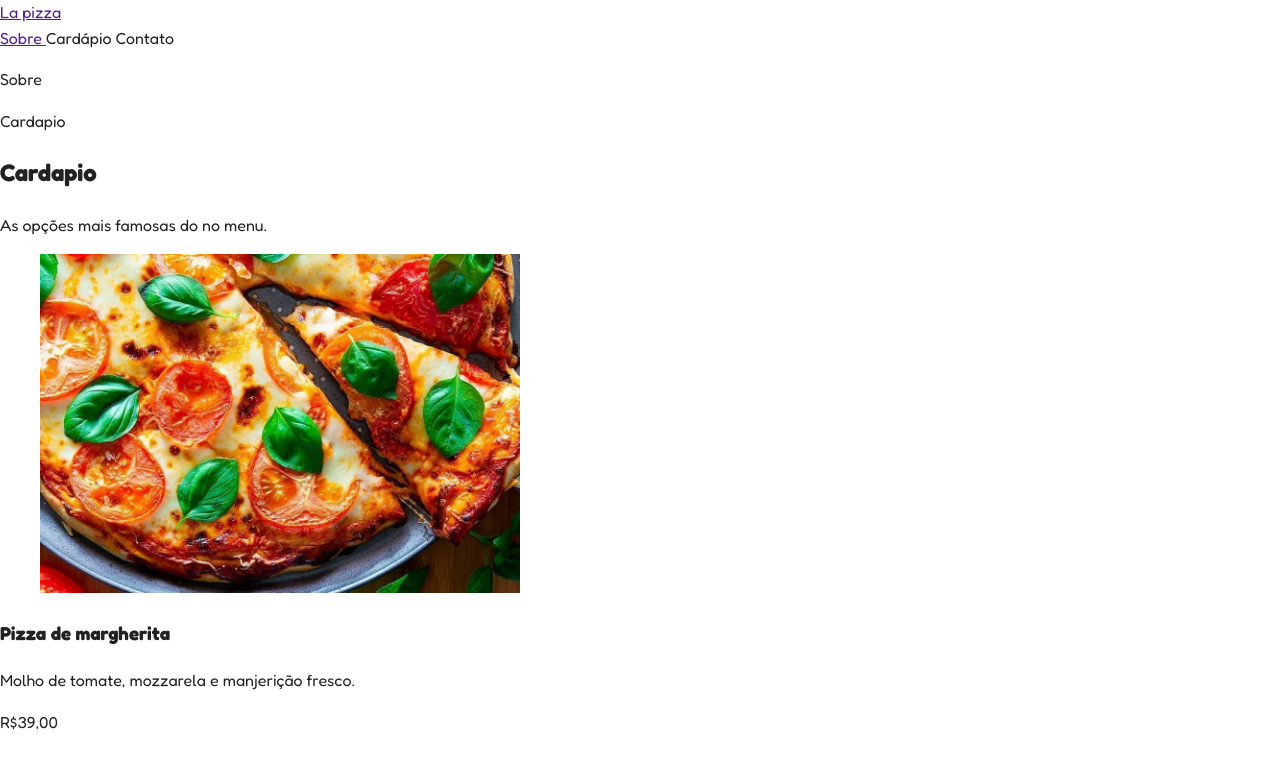
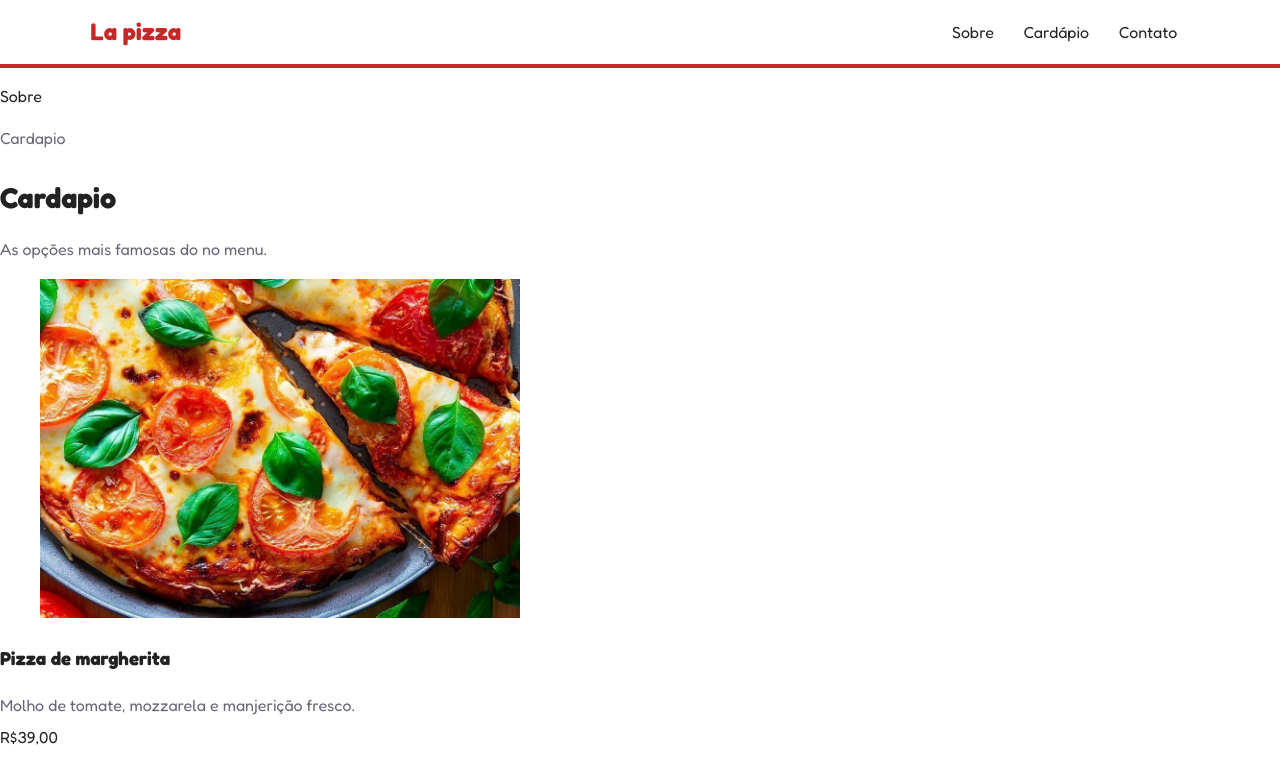
Before and after one commit to pequenokaua2025-eng/La-pizza, a plain HTML site: page index.html in a window 1280 px wide. Shown: the top 763 px of the page. Drawn offline with Linux system fonts and the light colour scheme; files that its build step writes are made by us from their sources.

Commit message:
Add files via upload

```diff
--- a/index.html
+++ b/index.html
@@ -6,16 +6,16 @@
     <meta name="viewport" content="width=device-width, initial-scale=1.0">
     <title>La pizza - pizzaria</title>
 
-    <link rel="stylesheet" href="style.css"/>
+    <link rel="stylesheet" href="style.css" />
     <link rel="preconnect" href="https://fonts.googleapis.com">
     <link rel="preconnect" href="https://fonts.gstatic.com" crossorigin>
     <link href="https://fonts.googleapis.com/css2?family=Fredoka:wght@300..700&display=swap" rel="stylesheet">
 </head>
 
 <body>
-    <header>
-        <div>
-            <a href="">La pizza </a>
+    <header class="topbar">
+        <div class="container row">
+            <a  class="logo" href="#" 🍕>La pizza </a>
             <nav>
                 <a href="">Sobre </a>
                 <a>Cardápio </a>
@@ -27,7 +27,7 @@
         <section id="sobre">
             <p>Sobre</p>
         </section>
-        <section id=" Cardapio">
+        <section class="hero" id="sobre">
             <p>Cardapio</p>
             <h2>Cardapio</h2>
             <p>As opções mais famosas do no menu.</p>
@@ -35,7 +35,8 @@
                 <!-- ITEM 1 -->
                 <article>
                     <figure>
-                        <img src="./img/2c3125eb8597b442fad87e2c031423e6_XL.jpg" alt="Pizza de margherita" width="40%" height="80%">
+                        <img src="./img/2c3125eb8597b442fad87e2c031423e6_XL.jpg" alt="Pizza de margherita" width="40%"
+                            height="80%">
                     </figure>
                     <h3>Pizza de margherita</h3>
                     <p>Molho de tomate, mozzarela e manjerição fresco.</p>
@@ -44,7 +45,8 @@
                 <!-- ITEM 2 -->
                 <article>
                     <figure>
-                        <img src="./img/PIZZA-MUSSARELA-5-scaled.jpeg" alt="Pizza de mussarela " width="40%" height="80%">
+                        <img src="./img/PIZZA-MUSSARELA-5-scaled.jpeg" alt="Pizza de mussarela " width="40%"
+                            height="80%">
                     </figure>
                     <h3>Pizza de muzzarela</h3>
                     <p>Molho de tomate e mozzarela .</p>
@@ -53,7 +55,8 @@
                 <!-- ITEM 3 -->
                 <article>
                     <figure>
-                        <img src="./img/accb7d_37d37d9f1001e88384dafc6e5cc60c4f.jpg_1024.jpg" alt="Pizza de calabresa" width="40%" height="80%">
+                        <img src="./img/accb7d_37d37d9f1001e88384dafc6e5cc60c4f.jpg_1024.jpg" alt="Pizza de calabresa"
+                            width="40%" height="80%">
                     </figure>
                     <h3>Pizza de calabresa</h3>
                     <p>Molho de tomate e mozzarela e calabresa .</p>
@@ -71,7 +74,8 @@
                 <!-- ITEM  5-->
                 <article>
                     <figure>
-                        <img src="./img/sabores_de_pizza_morango_com_chocolate.jpg" alt="Pizza doce" width="40%" height="80%">
+                        <img src="./img/sabores_de_pizza_morango_com_chocolate.jpg" alt="Pizza doce" width="40%"
+                            height="80%">
                     </figure>
                     <h3>Pizza doce</h3>
                     <p>Molho de tomate e doce .</p>
@@ -95,8 +99,7 @@
                 <form>
                     <label>
                         Nome
-                        <input type="text" placeholder="digite seu nome completo. . ."
-                        name="nome" required />
+                        <input type="text" placeholder="digite seu nome completo. . ." name="nome" required />
                     </label>
                     <label>
                         Telefone:
@@ -106,7 +109,7 @@
                         Mensagem:
                         <textarea name="mensagem" placeholder="Escreva sua mensagem. . ." rows="5" required></textarea>
                     </label>
-                    <input type="submit" name="Enviar"/>
+                    <input type="submit" name="Enviar" />
                 </form>
             </div>
             <div>
@@ -118,7 +121,8 @@
                 <figure>
                     <iframe
                         src="https://www.google.com/maps/embed?pb=!1m18!1m12!1m3!1d3654.4215599714853!2d-46.43102202375702!3d-23.66087786525757!2m3!1f0!2f0!3f0!3m2!1i1024!2i768!4f13.1!3m3!1m2!1s0x94ce6ea59557a359%3A0x2a05dcdbfcd17d3a!2sR.%20Amilcar%20da%20Silva%20-%20RP11%20(Regi%C3%B5es%20de%20Planejamento)%2C%20Mau%C3%A1%20-%20SP%2C%2009330-620!5e0!3m2!1spt-BR!2sbr!4v1758977099660!5m2!1spt-BR!2sbr"
-                    width="40%" height="80%" style="border:0;" allowfullscreen="" loading="lazy" referrerpolicy="no-referrer-when-downgrade"></iframe>
+                        width="40%" height="80%" style="border:0;" allowfullscreen="" loading="lazy"
+                        referrerpolicy="no-referrer-when-downgrade"></iframe>
                 </figure>
             </div>
         </section>
@@ -133,7 +137,7 @@
                 La pizza - Feito para aprender
             </small>
             <a href="#">
-                ↑ Ir para o
+                ↑ Ir para o topo
             </a>
         </div>
     </footer>
--- /dev/null
+++ b/style.css
@@ -0,0 +1,97 @@
+* {
+    box-sizing: border-box;
+}
+
+html {
+    scroll-behavior: smooth;
+}
+
+body {
+    margin: 0;
+    font-family: 'Fredoka', system-ui, Arial, sans-serif;
+    color: #222;
+    background: #fff;
+    line-height: 1.6;
+}
+
+.topbar {
+    position: sticky;
+    top: 0;
+    z-index: 10;
+    background-color: #fff;
+    border-bottom: 4px solid #c62828;
+}
+
+.container {
+    width: min(1100px, 92%);
+    margin: 0 auto;
+}
+
+.row {
+    display: flex;
+    align-items: center;
+    justify-content: space-between;
+}
+
+.logo {
+    font-weight: 800;
+    text-decoration: none ;
+    color: #c62828;
+    font-size: 1.5rem ;
+    padding: 0.8rem 0;
+}
+
+nav a {
+    text-decoration: none;
+    color: #222;
+    padding: 0.6rem 0.8rem ;
+    border-radius: 0.5;
+}
+
+nav a:hover {
+    background-color: #f5f5f5;
+}
+
+section {
+    padding: h2;
+    scroll-margin-top: 4rem;
+}
+
+section h2 {
+   margin-bottom: 0.4rem;
+   font-size: 1.8rem;
+}
+
+.section-subtitle,
+.hero p {
+    color: #667;
+    margin-bottom: 0.4rem;
+}
+
+.hero h1 {
+    margin-bottom: 0.4rem;
+    font-size: 2.2rem;
+}
+.hero-wrap {
+     display: flex;
+     flex-wrap: wrap;
+     gap: 1.5rem;
+     align-items: center;
+}
+
+.hero-text {
+    min-width: 16rem;
+}
+
+.hero-img {
+    background: #fff;
+    border: #e9e9e9;
+    border-radius: 0.8rem;
+    padding: 0.6rem;
+}
+
+.hero-img img {
+    width: 100%;
+    display: block;
+    border-radius: 0.5rem;
+}
```
Lines whose indentation alone changed are shown as unchanged.
